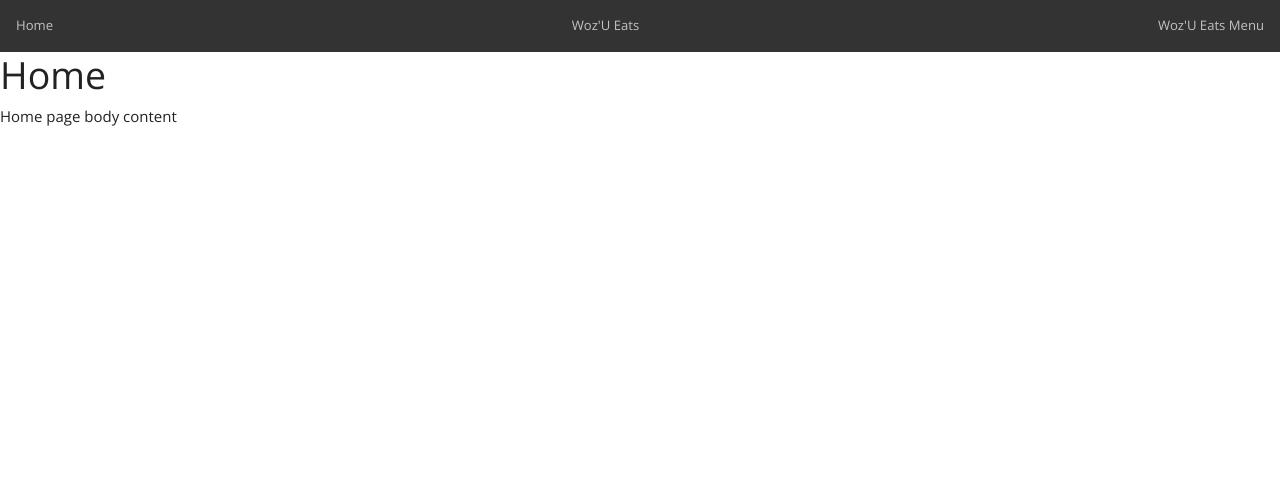
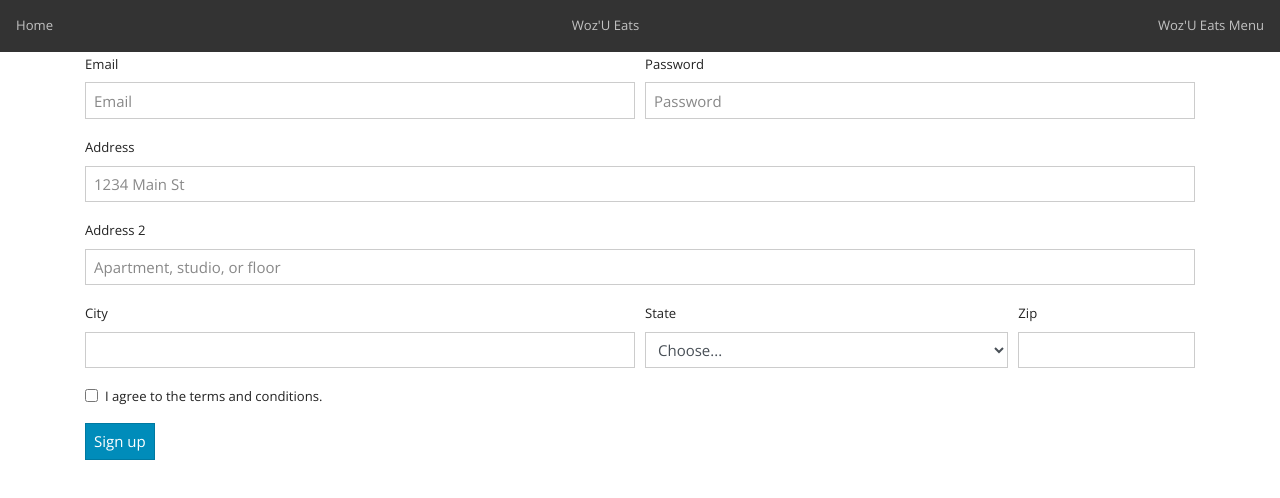
Before and after one commit to Woz-U-Group-Projects/team-python-nu-kappa, a React (Create React App) app in the folder client-react/: page / in a window 1280 px wide. Shown: the top 498 px of the page. Built offline with nearby package versions, Linux system fonts and the light colour scheme.

Commit message:
Sign Up form

```diff
--- a/client-react/src/components/Home.js
+++ b/client-react/src/components/Home.js
@@ -2,10 +2,55 @@ import React from 'react';
 
 const home = () => {
     return(
-        <div>
-            <h1>Home</h1>
-            <p>Home page body content</p>
-        </div>
+
+        <div class="container">
+        <form>
+  <div class="form-row">
+    <div class="form-group col-md-6">
+      <label for="inputEmail4">Email</label>
+      <input type="email" class="form-control" id="inputEmail4" placeholder="Email"></input>
+    </div>
+    <div class="form-group col-md-6">
+      <label for="inputPassword4">Password</label>
+      <input type="password" class="form-control" id="inputPassword4" placeholder="Password"></input>
+    </div>
+  </div>
+  <div class="form-group">
+    <label for="inputAddress">Address</label>
+    <input type="text" class="form-control" id="inputAddress" placeholder="1234 Main St"></input>
+  </div>
+  <div class="form-group">
+    <label for="inputAddress2">Address 2</label>
+    <input type="text" class="form-control" id="inputAddress2" placeholder="Apartment, studio, or floor"></input>
+  </div>
+  <div class="form-row">
+    <div class="form-group col-md-6">
+      <label for="inputCity">City</label>
+      <input type="text" class="form-control" id="inputCity"></input>
+    </div>
+    <div class="form-group col-md-4">
+      <label for="inputState">State</label>
+      <select id="inputState" class="form-control">
+        <option selected>Choose...</option>
+        <option>...</option>
+      </select>
+    </div>
+    <div class="form-group col-md-2">
+      <label for="inputZip">Zip</label>
+      <input type="text" class="form-control" id="inputZip"></input>
+    </div>
+  </div>
+  <div class="form-group">
+    <div class="form-check">
+      <input class="form-check-input" type="checkbox" id="gridCheck"></input>
+      <label class="form-check-label" for="gridCheck">
+        I agree to the terms and conditions.
+      </label>
+    </div>
+  </div>
+  <button type="submit" class="btn btn-primary">Sign up</button>
+</form>
+</div>
     );
 }
 
```
